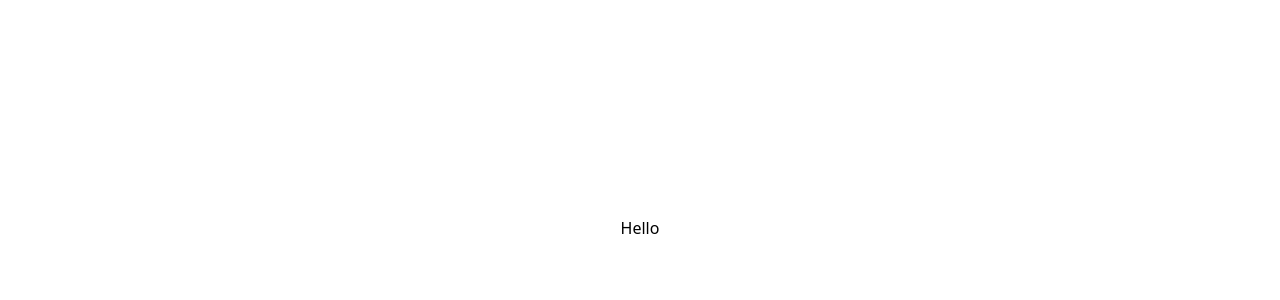
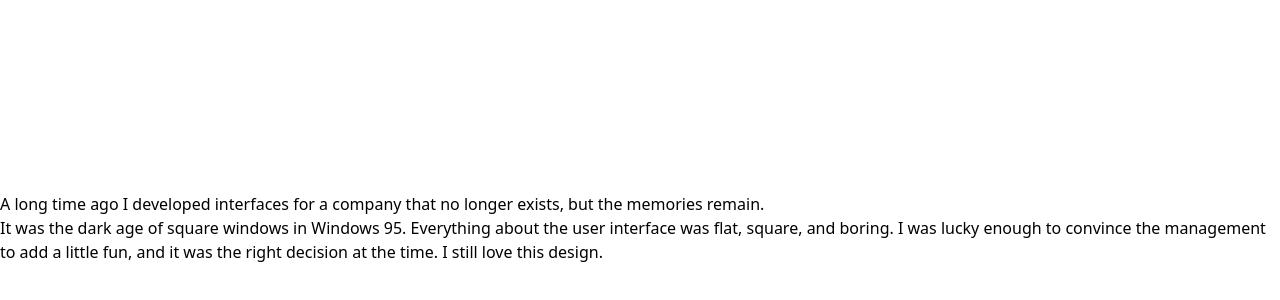
Before and after one commit to maxzz/back-to-90s, a React (Vite) app: page / in a window 1280 px wide. Shown: the part 172-472 px from the top of the page. Built offline with nearby package versions, Linux system fonts and the light colour scheme.

Commit message:
WIP. upgrade-2025. app layout. 1.

```diff
--- a/package.json
+++ b/package.json
@@ -27,6 +27,7 @@
     },
     "type": "module",
     "scripts": {
+        "tsc": "tsc -w",
         "dev": "vite",
         "build": "tsc && vite build",
         "preview": "vite preview",
--- a/src/components/2-main/0-all.tsx
+++ b/src/components/2-main/0-all.tsx
@@ -1,7 +1,8 @@
 export function SectionMain() {
     return (
-        <div className="flex flex-col items-center justify-center">
-            <h1>Hello</h1>
+        <div className="">
+            <p>A long time ago I developed interfaces for a company that no longer exists, but the memories remain.</p>
+            <p>It was the dark age of square windows in Windows 95. Everything about the user interface was flat, square, and boring. I was lucky enough to convince the management to add a little fun, and it was the right decision at the time. I still love this design.</p>
         </div>
     );
 }
--- /dev/null
+++ b/src/utils/classnames.ts
@@ -0,0 +1,11 @@
+import { twMerge } from "tailwind-merge";
+
+type classNamesArg = string | undefined | false | null | 0;
+
+export function classNames(...inputs: classNamesArg[]): string {
+    return inputs.filter(Boolean).join(' ');
+}
+
+export function cn(...inputs: Parameters<typeof classNames>) {
+    return twMerge(classNames(...inputs));
+}
```
Also changed, not shown: src/utils/index.ts (added, +10 -0 lines).
